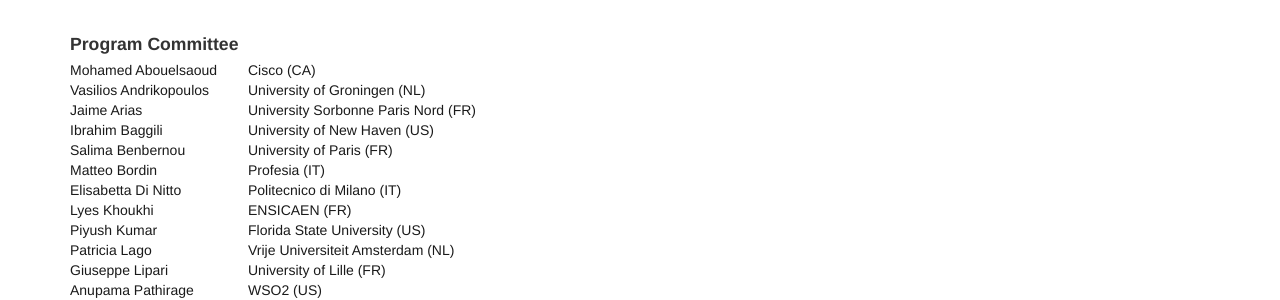
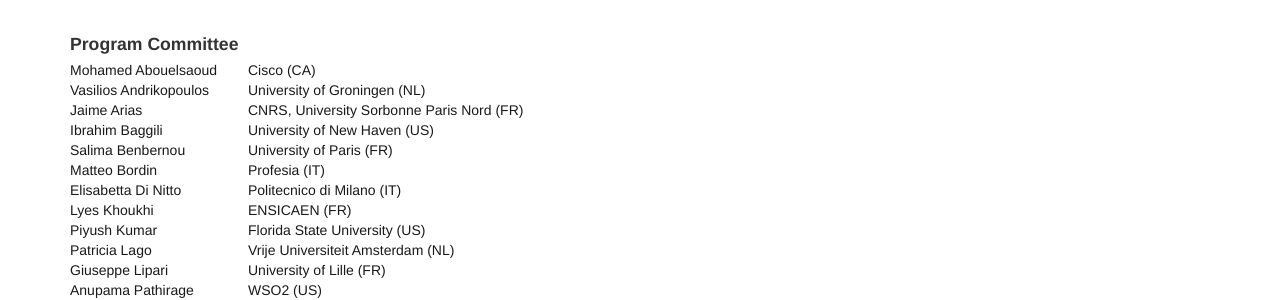
Before and after one commit to microservices-community/microservices-2022, a Jekyll site: the page built from committees.md, in a window 1280 px wide. Shown: the part 988-1288 px from the top of the page. Built offline with Jekyll 4.4.1, drawn with Linux system fonts in a browser that asks for light colours.

Commit message:
fix Arias affiliation

```diff
--- a/cfp.txt
+++ b/cfp.txt
@@ -98,7 +98,7 @@ Program Committee
 -----------------
 Mohamed Abouelsaoud, Cisco (CA)
 Vasilios Andrikopoulos, University of Groningen (NL)
-Jaime Arias, Université Sorbonne Paris Nord (FR)
+Jaime Arias, CNRS, Université Sorbonne Paris Nord (FR)
 Ibrahim Baggili, University of New Haven (US)
 Salima Benbernou, Université de Paris (FR)
 Matteo Bordin, Profesia (IT)
--- a/committees.md
+++ b/committees.md
@@ -50,7 +50,7 @@ layout: page
   <tbody>
         <tr><td>Mohamed Abouelsaoud</td><td>Cisco (CA)</td></tr>
         <tr><td>Vasilios Andrikopoulos</td><td>University of Groningen (NL)</td></tr>
-        <tr><td>Jaime Arias</td><td>University Sorbonne Paris Nord (FR)</td></tr>
+        <tr><td>Jaime Arias</td><td>CNRS, University Sorbonne Paris Nord (FR)</td></tr>
         <tr><td>Ibrahim Baggili</td><td>University of New Haven (US)</td></tr>
         <tr><td>Salima Benbernou</td><td>University of Paris (FR)</td></tr>
         <tr><td>Matteo Bordin</td><td>Profesia (IT)</td></tr>
```
